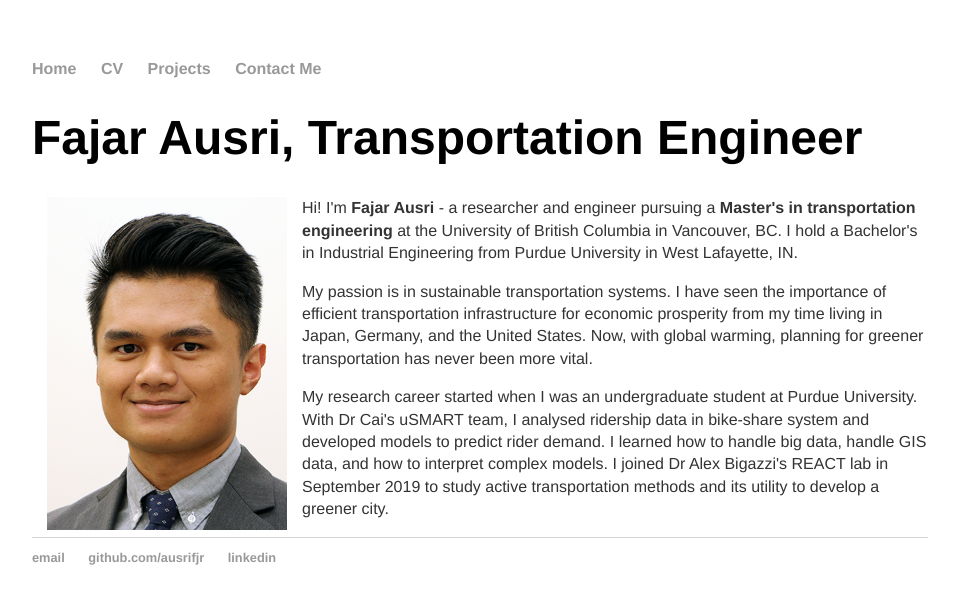
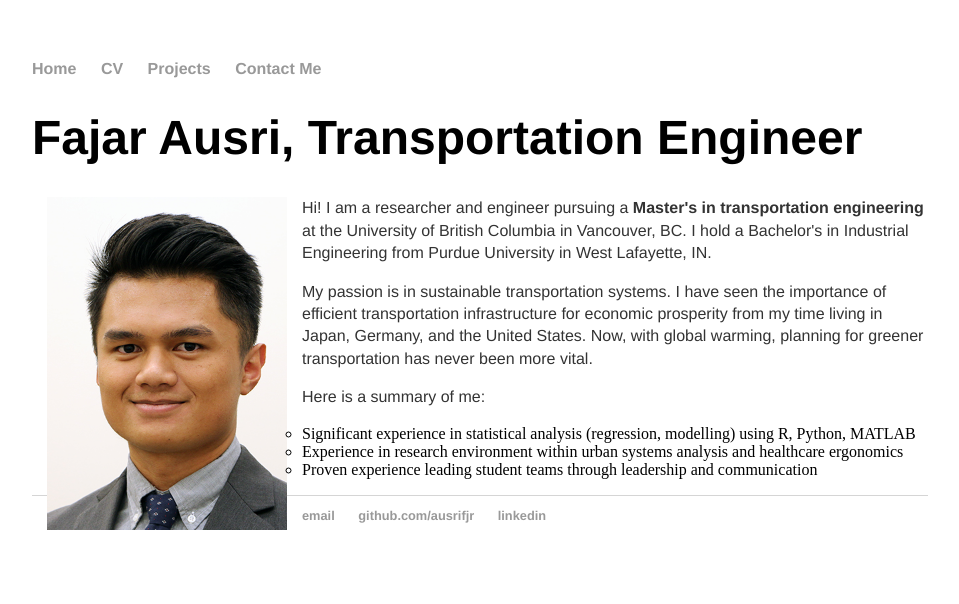
Before and after one commit to ausrifjr/ausrifjr.github.io, a Jekyll site: the page built from index.html, in a window 1280 px wide. Shown: the top 604 px of the page, without its empty margins (160-1119 px from the left). Built offline with Jekyll 4.4.1, drawn with Linux system fonts in a browser that asks for light colours.

Commit message:
Update index.html

```diff
--- a/index.html
+++ b/index.html
@@ -6,7 +6,12 @@ title: Fajar Ausri
 	<h1>Fajar Ausri, Transportation Engineer</h1>
 	<p><img style="padding: 0 15px; float: left;" src="/assets/Photo_20170916b.jpg" alt="Fajar Ausri" width="240" height="333"></p>
 	<p style="margin-top: 20px;"> </p>
-	<p>Hi! I'm <b>Fajar Ausri</b> - a researcher and engineer pursuing a <b>Master's in transportation engineering</b> at the University of British Columbia in Vancouver, BC. I hold a Bachelor's in Industrial Engineering from Purdue University in West Lafayette, IN.</p>
+	<p>Hi! I am a researcher and engineer pursuing a <b>Master's in transportation engineering</b> at the University of British Columbia in Vancouver, BC. I hold a Bachelor's in Industrial Engineering from Purdue University in West Lafayette, IN.</p>
 	<p>My passion is in sustainable transportation systems. I have seen the importance of efficient transportation infrastructure for economic prosperity from my time living in Japan, Germany, and the United States. Now, with global warming, planning for greener transportation has never been more vital.</p>
-	<p>My research career started when I was an undergraduate student at Purdue University. With Dr Cai's uSMART team, I analysed ridership data in bike-share system and developed models to predict rider demand. I learned how to handle big data, handle GIS data, and how to interpret complex models. I joined Dr Alex Bigazzi's REACT lab in September 2019 to study active transportation methods and its utility to develop a greener city.</p>
+	<p>Here is a summary of me:</p>
+	<ul style="list-style-type:circle;">
+		<li>Significant experience in statistical analysis (regression, modelling) using R, Python, MATLAB</li>
+		<li>Experience in research environment within urban systems analysis and healthcare ergonomics</li>
+		<li>Proven experience leading student teams through leadership and communication</li>
+	</ul>
 </div><!-- /.blurb -->
```
